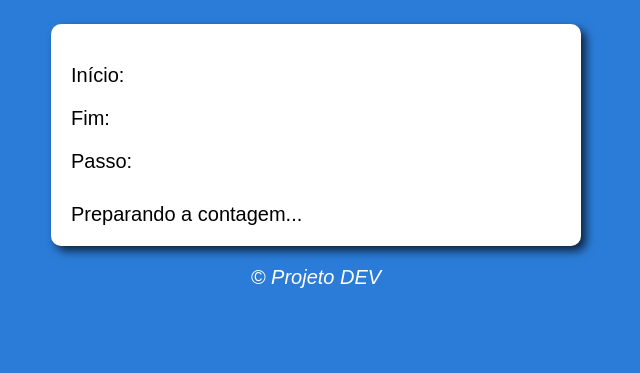
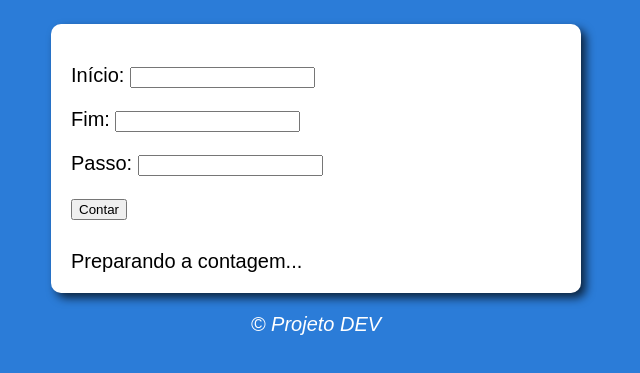
Before and after one commit to Murillo-Cecilio/Desafio_JS_3, a plain HTML site: page index.html in a window 1280 px wide. Shown: the part 75-448 px from the top of the page, without its empty margins (324-964 px from the left). Drawn offline with Linux system fonts and the light colour scheme.

Commit message:
feito input e script para utilizar

```diff
--- a/index.html
+++ b/index.html
@@ -16,9 +16,10 @@
     </header>
     <section>
         <div id="dados">
-            <p>Início:</p>
-            <p>Fim:</p>
-            <p>Passo:</p>
+            <p>Início: <input type="number" name="inicio" id="txti"></p>
+            <p>Fim: <input type="number" name="fim" id="txtf"></p>
+            <p>Passo: <input type="number" name="passo" id="txtp"></p>
+            <p><input type="button" value="Contar" onclick="contar()"></p>
         </div>
         <div id="res">
             Preparando a contagem...
```
